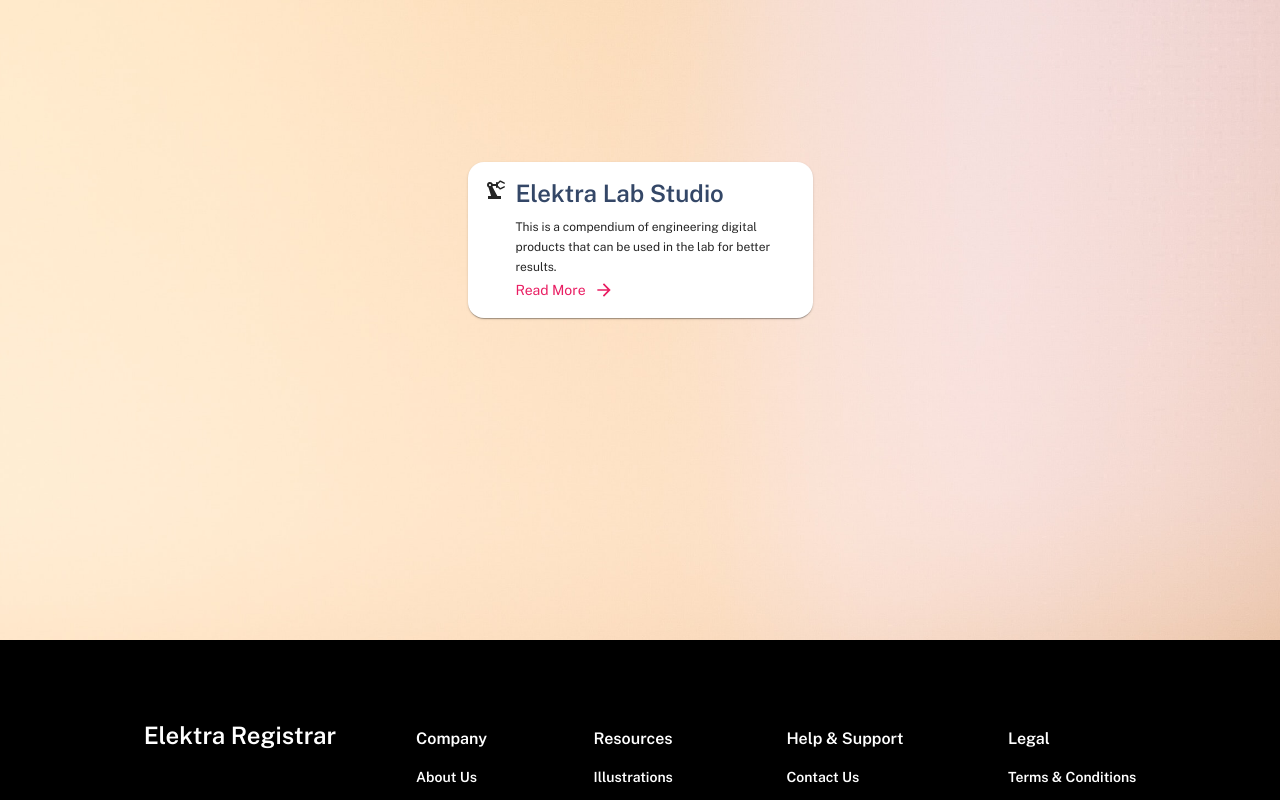
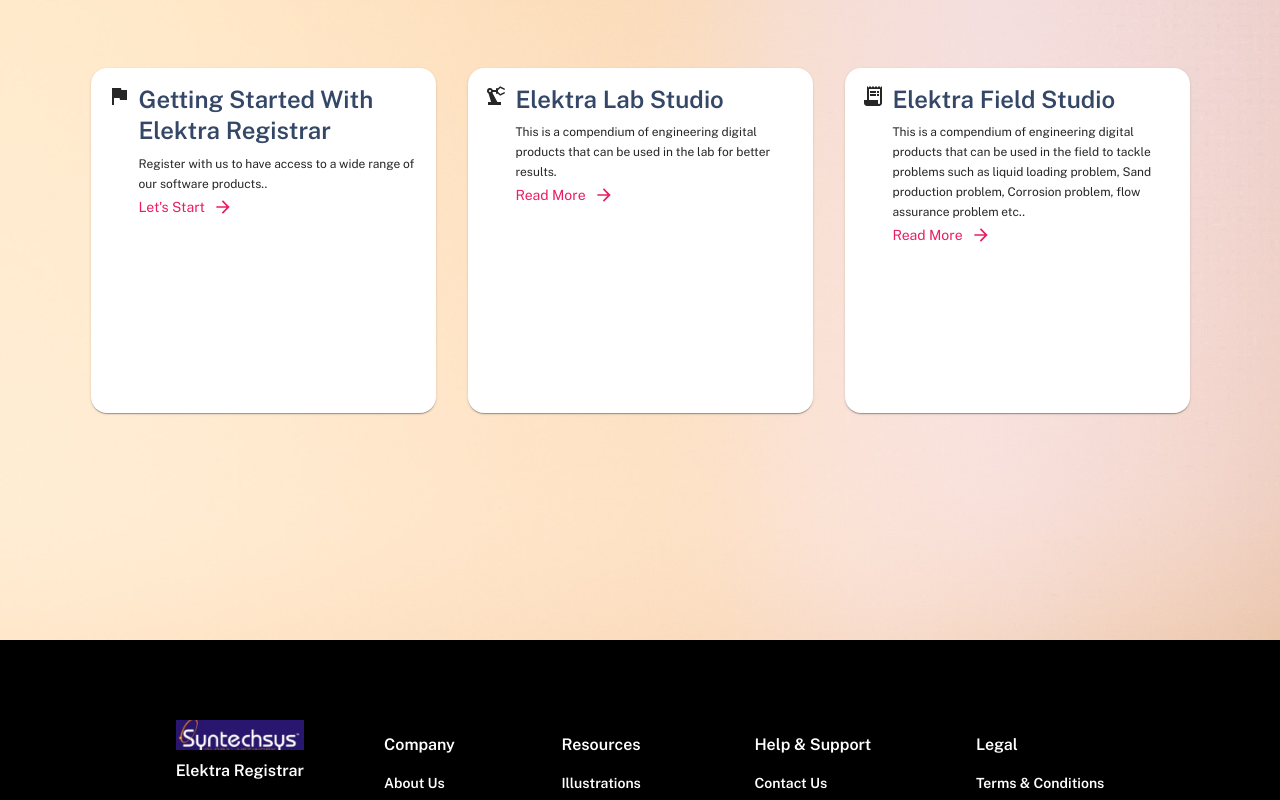
Before and after one commit to VikitorChidi/electra-UIX, a React (Create React App) app: page /welcome in a window 1280 px wide. Shown: the part 960-1760 px from the top of the page. Built offline with nearby package versions, Linux system fonts and the light colour scheme.

Commit message:
landing page fix

```diff
--- a/src/pages/LandingPage/Footer.jsx
+++ b/src/pages/LandingPage/Footer.jsx
@@ -1,9 +1,4 @@
-import { Box, Grid, Stack, styled, Typography } from '@mui/material';
-
-const Item = styled(Box)(({ theme }) => ({
-    ...theme.typography.body2,
-    padding: theme.spacing(1)
-}));
+import { Box, CardMedia, Grid, Stack, Typography } from '@mui/material';
 
 const Footer = () => {
     return (
@@ -21,9 +16,17 @@
             >
                 <Grid container direction="row" spacing={10} alignItems="baseline" justifyContent="center">
                     <Grid item>
-                        <Stack>
-                            {/*<Box component="img" src={`${process.env.PUBLIC_URL + '/assets/logo1.jpg'}`} />*/}
-                            <Typography variant="h3" sx={{ color: '#FFF' }}>
+                        <Stack spacing={1}>
+                            <CardMedia sx={{ height: 30 }} image={`${process.env.PUBLIC_URL + '/assets/logo1.png'}`} />
+                            <Typography
+                                variant="h6"
+                                sx={{
+                                    color: '#FFF',
+                                    fontWeight: '600 !important',
+                                    fontSize: '1rem',
+                                    lineHeight: 1.625
+                                }}
+                            >
                                 Elektra Registrar
                             </Typography>
                         </Stack>
--- a/src/pages/LandingPage/Header.jsx
+++ b/src/pages/LandingPage/Header.jsx
@@ -27,13 +27,13 @@
             >
                 <AppBarWrapper elevation={0}>
                     <Toolbar sx={{ width: '80%', margin: '0 auto' }}>
-                        <Typography sx={{ flexGrow: 1, color: '#344767' }}>Elektra Registrar</Typography>
+                        <Typography sx={{ flexGrow: 1, color: '#344767', fontSize: '1rem', fontWeight: 600 }}>Elektra Registrar</Typography>
                         <IconButton>
                             <Sort style={{ color: '#FFF', fontSize: '2rem' }} />
                         </IconButton>
                     </Toolbar>
                 </AppBarWrapper>
-                <Collapse in={checked} collapsedSize={50} {...(checked ? { timeout: 2000 } : {})}>
+                <Collapse in={checked} collapsedSize={50} {...(checked ? { timeout: 1000 } : {})}>
                     <Box
                         sx={{
                             textAlign: 'center'
--- a/src/pages/LandingPage/PlaceToVisit.jsx
+++ b/src/pages/LandingPage/PlaceToVisit.jsx
@@ -21,6 +21,8 @@
         <>
             <RootWrapper id="place-to-visit">
                 <VisitCard details={cardDetails[0]} checked={checked} />
+                <VisitCard details={cardDetails[1]} checked={checked} />
+                <VisitCard details={cardDetails[2]} checked={checked} />
             </RootWrapper>
         </>
     );
--- a/src/pages/LandingPage/VisitCard.jsx
+++ b/src/pages/LandingPage/VisitCard.jsx
@@ -3,22 +3,24 @@
 import { ArrowForward } from '@material-ui/icons';
 import { useNavigate } from 'react-router';
 
-const VisitCard = ({ details, checked }) => {
+const VisitCard = ({ details, checked, cardBgColor }) => {
     const navigate = useNavigate();
 
     return (
-        <Collapse in={checked} {...(checked ? { timeout: 2000 } : {})}>
+        <Collapse in={checked} {...(checked ? { timeout: 1000 } : {})}>
             <Card
                 sx={{
                     maxWidth: 345,
                     minWidth: 345,
+                    minHeight: 345,
                     display: 'flex',
                     justifyContent: 'center',
                     alignItems: 'baseline',
                     textAlign: 'left',
                     borderRadius: '1rem',
                     p: 2,
-                    m: 2
+                    m: 2,
+                    backgroundImage: cardBgColor
                 }}
             >
                 <Box sx={{ mr: 1 }}>{details?.icon}</Box>
@@ -41,7 +43,7 @@
                         endIcon={<ArrowForward />}
                         onClick={() => navigate(details?.navigateTo)}
                     >
-                        Read more
+                        {details?.buttonLabel}
                     </Button>
                 </Box>
             </Card>
--- a/src/static/cardDetails.js
+++ b/src/static/cardDetails.js
@@ -1,11 +1,26 @@
-import { PrecisionManufacturing } from '@mui/icons-material';
+import { Flag, PrecisionManufacturing, ReceiptLong } from '@mui/icons-material';
 import * as React from 'react';
 
 export const cardDetails = [
     {
+        header: 'Getting Started With Elektra Registrar',
+        body: 'Register with us to have access to a wide range of our software products..\n',
+        icon: <Flag />,
+        buttonLabel: "let's start",
+        navigateTo: '/'
+    },
+    {
         header: 'Elektra Lab Studio',
         body: 'This is a compendium of engineering digital products that can be used in the lab for better results.\n',
         icon: <PrecisionManufacturing />,
+        buttonLabel: 'Read More',
+        navigateTo: '/'
+    },
+    {
+        header: 'Elektra Field Studio',
+        body: 'This is a compendium of engineering digital products that can be used in the field to tackle problems such as liquid loading problem, Sand production problem, Corrosion problem, flow assurance problem etc..\n',
+        icon: <ReceiptLong />,
+        buttonLabel: 'Read More',
         navigateTo: '/'
     }
 ];
```
Also changed, not shown: public/assets/logo1.png (renamed from public/logo1.png).
